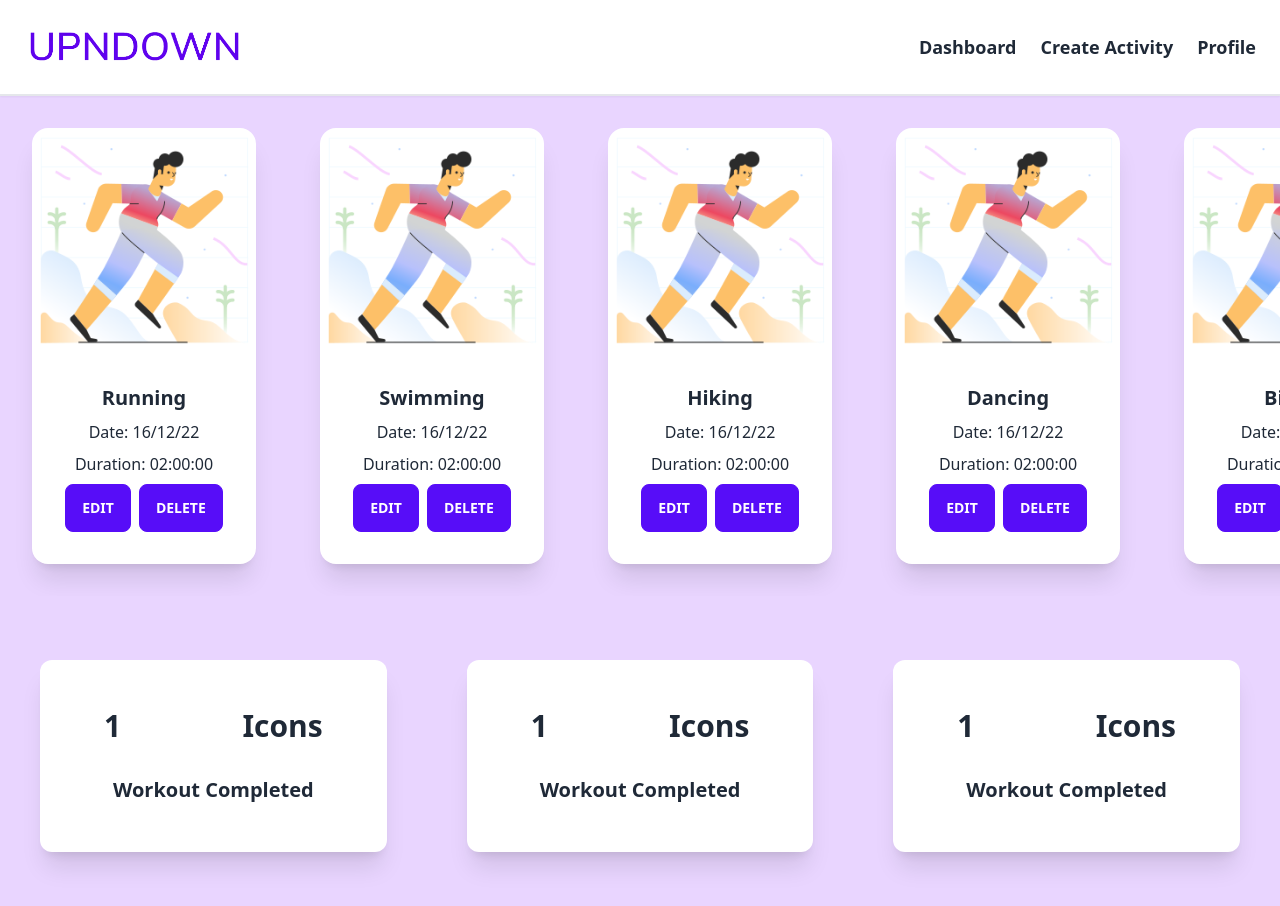
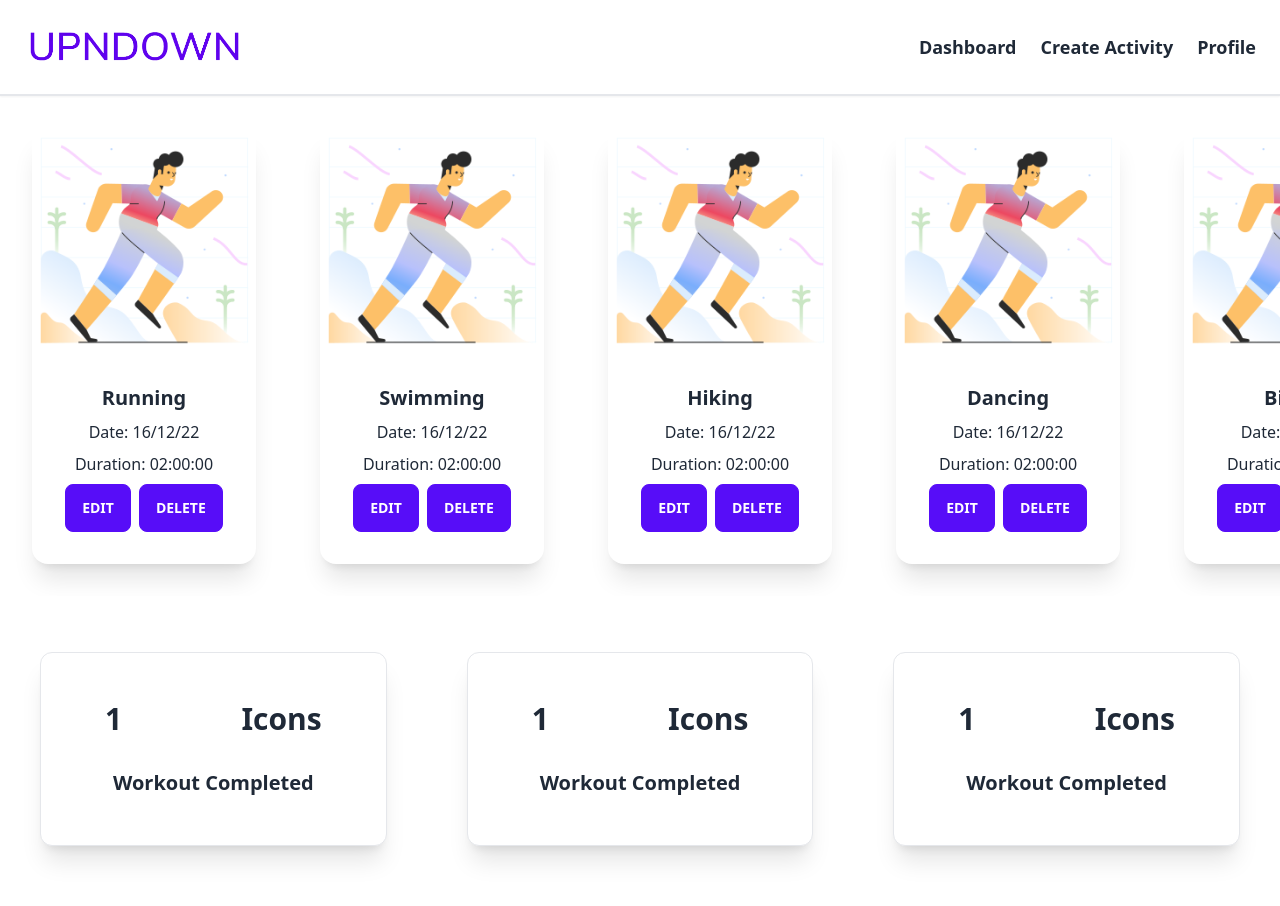
Before and after one commit to Maxnetz/upndown, a React (Create React App) app: page / in a window 1280 px wide. Shown: the top 906 px of the page. Built offline with nearby package versions, Linux system fonts and the light colour scheme.

Commit message:
fixed: overflow on Dashboard Page

```diff
--- a/src/components/StatContainer/StatContainer.jsx
+++ b/src/components/StatContainer/StatContainer.jsx
@@ -2,7 +2,7 @@ import StatItem from "../StatItem/StatItem";
 
 const StatContainer = () => {
     return (
-        <div className="bg-white grid gap-y-[2px] min-w-[18rem] p-8 mx-10 my-16 shadow-xl rounded-xl grow">
+        <div className="bg-base-100 grid gap-y-[2px] min-w-[18rem] p-8 mx-10 my-14 border-[1px] shadow-xl rounded-xl grow ">
             <StatItem />
         </div>
     )
--- a/src/pages/Dashboard.jsx
+++ b/src/pages/Dashboard.jsx
@@ -4,15 +4,18 @@ import NavBar from "../components/NavBar/NavBar"
 
 const Dashboard = () => {
     return (
-        <div className="bg-purple-200">
+        <div className=" " >
             <NavBar />
-            <ActivityCard />
-            <div className="flex justify-around">
-                <StatContainer />
-                <StatContainer />
-                <StatContainer />
+            <div className="h-screen">
+                <ActivityCard />
+                <div className="flex justify-around">
+                    <StatContainer />
+                    <StatContainer />
+                    <StatContainer />
+                </div>
             </div>
         </div>
+
     )
 }
 export default Dashboard;
```
